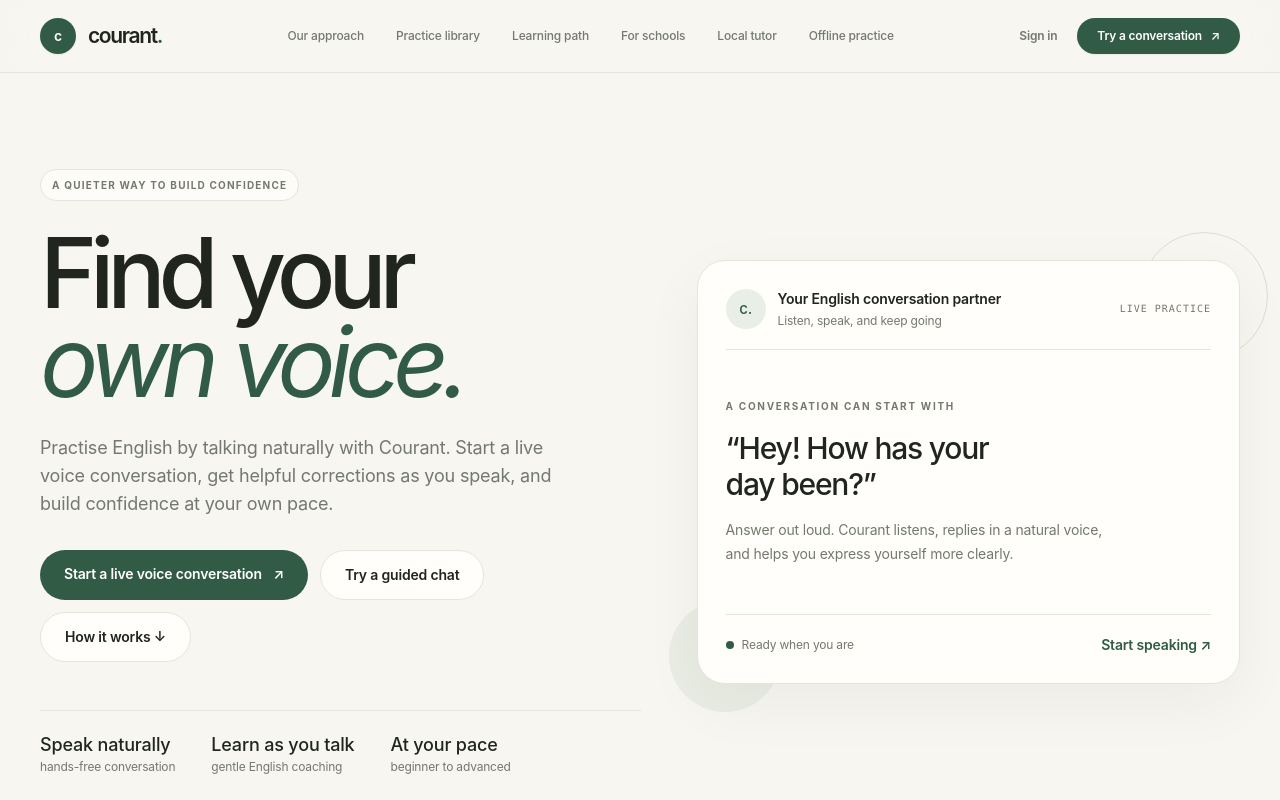
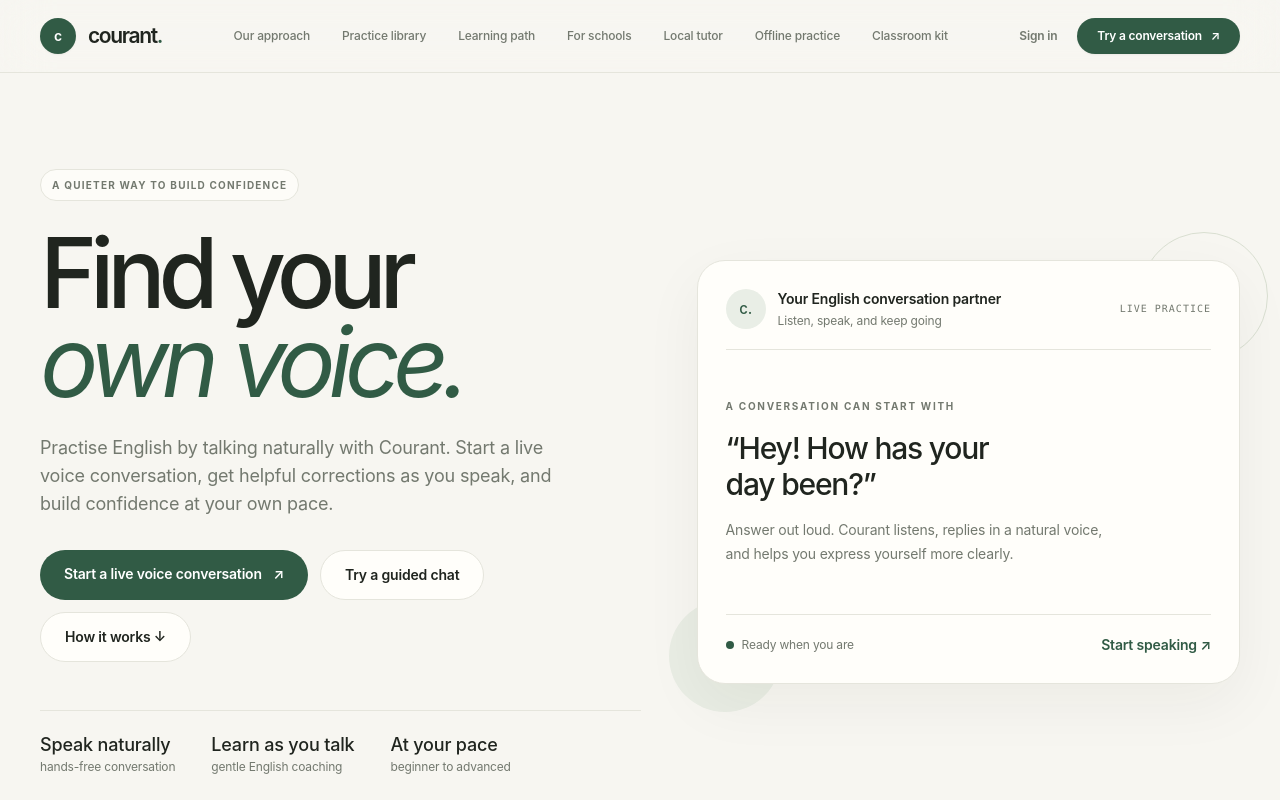
Before and after one commit to manansulya01/Courant, a Next.js app: page / in a window 1280 px wide. Shown: the top 800 px of the page. Built offline with nearby package versions, Linux system fonts and the light colour scheme.

Commit message:
feat: carry offline classroom workflow onto latest main

```diff
--- a/components/Navbar.tsx
+++ b/components/Navbar.tsx
@@ -12,6 +12,7 @@ export default function Navbar() {
     ["For schools", "#schools"],
     ["Local tutor", "/local-tutor"],
     ["Offline practice", "/offline-practice"],
+    ["Classroom kit", "/offline-classroom"],
   ];
 
   return (
```
